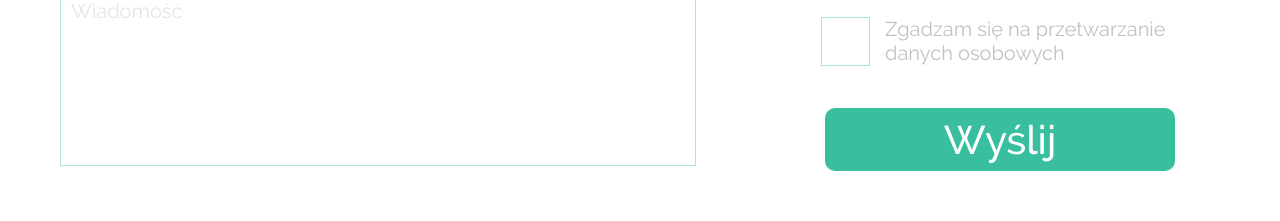
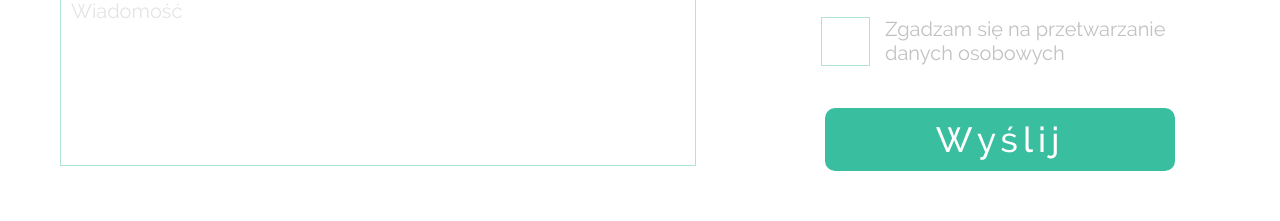
Before and after one commit to wywioltomasz/sit_on_chair, a plain HTML site: page index.html in a window 1280 px wide. Shown: the part 2018-2239 px from the top of the page. Drawn offline with Linux system fonts and the light colour scheme.

Commit message:
ignore, button

```diff
--- a/css/style.css
+++ b/css/style.css
@@ -528,9 +528,10 @@ form .form_content textarea {
     height: 70px;
     border-radius: 10px;
     color: white;
-    font-size: 40px;
+    font-size: 35px;
     margin-left: -25px;
     font-weight: 500;
+    letter-spacing: 5px;
 
 }
 /*
```
Also changed, not shown: 1 other file.
